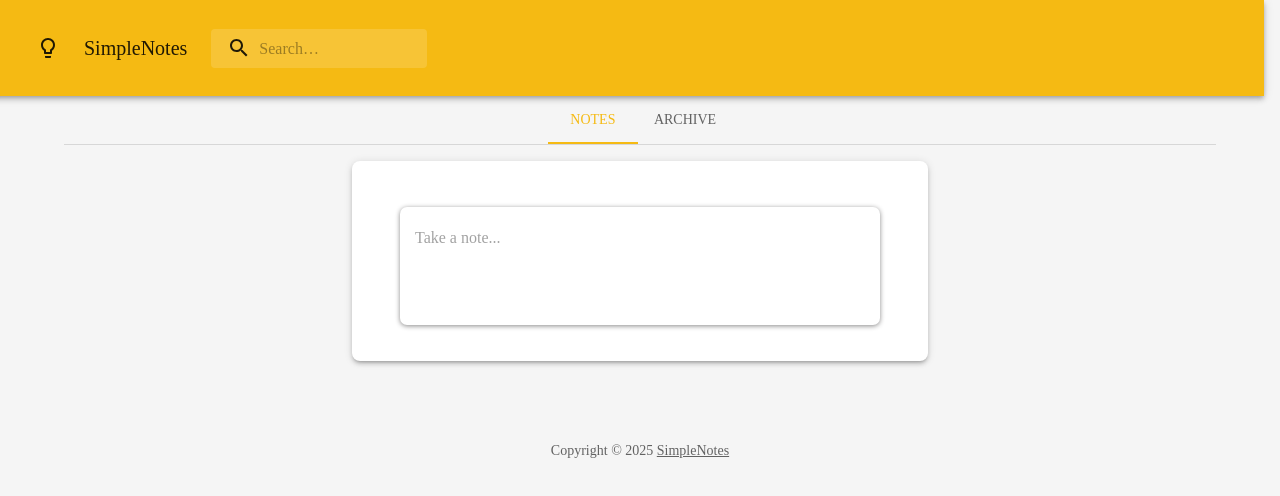
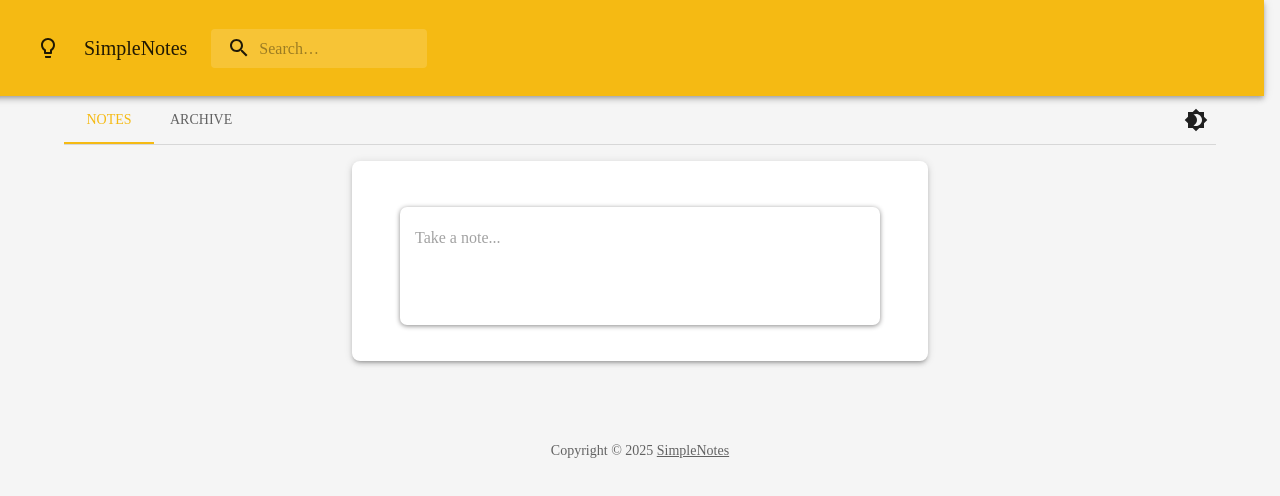
Before and after one commit to GarroNinja/SimpleNotes, a React (Create React App) app: page / in a window 1280 px wide. Shown: the top 496 px of the page. Built offline with nearby package versions, Linux system fonts and the light colour scheme; a web font is replaced by a local one.

Commit message:
Add dark mode support to all components

```diff
--- a/src/components/App.jsx
+++ b/src/components/App.jsx
@@ -1,6 +1,17 @@
 import React, { useState, useEffect } from "react";
-import { CssBaseline, Container, Box, Tabs, Tab, Grid } from "@mui/material";
+import {
+  CssBaseline,
+  Container,
+  Box,
+  Tabs,
+  Tab,
+  Grid,
+  IconButton,
+  useMediaQuery
+} from "@mui/material";
 import { ThemeProvider, createTheme } from "@mui/material/styles";
+import Brightness4Icon from '@mui/icons-material/Brightness4';
+import Brightness7Icon from '@mui/icons-material/Brightness7';
 import Header from "./Layout/Header";
 import Footer from "./Layout/Footer";
 import Note from "./Notes/Note";
@@ -11,6 +22,18 @@ function App() {
   const [archivedNotes, setArchivedNotes] = useState([]);
   const [searchText, setSearchText] = useState("");
   const [activeTab, setActiveTab] = useState(0);
+
+  // Dark mode state
+  const prefersDarkMode = useMediaQuery('(prefers-color-scheme: dark)');
+  const [darkMode, setDarkMode] = useState(() => {
+    const savedMode = localStorage.getItem("darkMode");
+    return savedMode !== null ? JSON.parse(savedMode) : prefersDarkMode;
+  });
+
+  // Save dark mode preference to localStorage
+  useEffect(() => {
+    localStorage.setItem("darkMode", JSON.stringify(darkMode));
+  }, [darkMode]);
 
   // Load notes from localStorage on initial render
   useEffect(() => {
@@ -105,6 +128,10 @@ function App() {
     setActiveTab(newValue);
   }
 
+  function toggleDarkMode() {
+    setDarkMode(!darkMode);
+  }
+
   // Filter notes based on search text
   const filteredNotes = notes.filter(
     note =>
@@ -121,11 +148,13 @@ function App() {
   // Create theme
   const theme = createTheme({
     palette: {
+      mode: darkMode ? 'dark' : 'light',
       primary: {
         main: "#f5ba13",
       },
       background: {
-        default: "#f5f5f5",
+        default: darkMode ? '#121212' : '#f5f5f5',
+        paper: darkMode ? '#1e1e1e' : '#ffffff',
       },
     },
     typography: {
@@ -139,21 +168,30 @@ function App() {
       <div>
         <Header onSearch={handleSearch} />
         <Container>
-          <Box sx={{ borderBottom: 1, borderColor: "divider", mb: 2 }}>
+          <Box sx={{
+            display: 'flex',
+            justifyContent: 'space-between',
+            alignItems: 'center',
+            borderBottom: 1,
+            borderColor: "divider",
+            mb: 2
+          }}>
             <Tabs
               value={activeTab}
               onChange={handleTabChange}
               aria-label="note tabs"
-              centered
             >
               <Tab label="Notes" />
               <Tab label="Archive" />
             </Tabs>
+            <IconButton onClick={toggleDarkMode} color="inherit">
+              {darkMode ? <Brightness7Icon /> : <Brightness4Icon />}
+            </IconButton>
           </Box>
 
           {activeTab === 0 && (
             <>
-              <CreateArea onAdd={addNote} />
+              <CreateArea onAdd={addNote} darkMode={darkMode} />
               <Grid container spacing={2} justifyContent="center">
                 {filteredNotes.map((noteItem, index) => (
                   <Grid item key={index} xs={12} sm={6} md={4} lg={3}>
@@ -162,10 +200,12 @@ function App() {
                       title={noteItem.title}
                       content={noteItem.content}
                       color={noteItem.color}
+                      labels={noteItem.labels}
                       onDelete={deleteNote}
                       onPin={handlePin}
                       onArchive={handleArchive}
                       onLabelChange={handleLabelChange}
+                      darkMode={darkMode}
                     />
                   </Grid>
                 ))}
@@ -182,9 +222,11 @@ function App() {
                     title={noteItem.title}
                     content={noteItem.content}
                     color={noteItem.color}
+                    labels={noteItem.labels}
                     onDelete={deleteArchivedNote}
                     onArchive={() => handleUnarchive(index)}
                     onLabelChange={handleArchivedLabelChange}
+                    darkMode={darkMode}
                   />
                 </Grid>
               ))}
--- a/src/components/Notes/CreateArea.jsx
+++ b/src/components/Notes/CreateArea.jsx
@@ -42,6 +42,10 @@ function CreateArea(props) {
     color: "#ffffff",
     labels: []
   });
+
+  // Adjust colors for dark mode
+  const isDarkMode = props.darkMode;
+  const adjustedColor = isDarkMode && note.color === "#ffffff" ? "#1e1e1e" : note.color;
 
   function handleChange(event) {
     const { name, value } = event.target;
@@ -126,7 +130,7 @@ function CreateArea(props) {
             elevation={3}
             sx={{
               p: 2,
-              backgroundColor: note.color,
+              backgroundColor: adjustedColor,
               borderRadius: 2
             }}
           >
--- a/src/components/Notes/Note.jsx
+++ b/src/components/Notes/Note.jsx
@@ -42,6 +42,12 @@ function Note(props) {
   const [labels, setLabels] = useState(props.labels || []);
   const [labelDialogOpen, setLabelDialogOpen] = useState(false);
   const [newLabel, setNewLabel] = useState("");
+
+  // Adjust colors for dark mode
+  const isDarkMode = props.darkMode;
+  const adjustedColor = isDarkMode && color === "#ffffff" ? "#1e1e1e" : color;
+  const textColor = isDarkMode && color === "#ffffff" ? "text.primary" :
+                   (color !== "#ffffff" ? "text.primary" : "text.secondary");
 
   function handleDelete() {
     props.onDelete(props.id);
@@ -112,7 +118,7 @@ function Note(props) {
         maxWidth: 345,
         m: 1,
         display: "inline-block",
-        backgroundColor: color,
+        backgroundColor: adjustedColor,
         boxShadow: 1,
         position: "relative",
         "&:hover": {
@@ -132,7 +138,7 @@ function Note(props) {
         <Typography variant="h5" component="div" gutterBottom>
           {props.title}
         </Typography>
-        <Typography variant="body2" color="text.secondary" sx={{ whiteSpace: "pre-wrap" }}>
+        <Typography variant="body2" color={textColor} sx={{ whiteSpace: "pre-wrap" }}>
           {props.content}
         </Typography>
 
```
